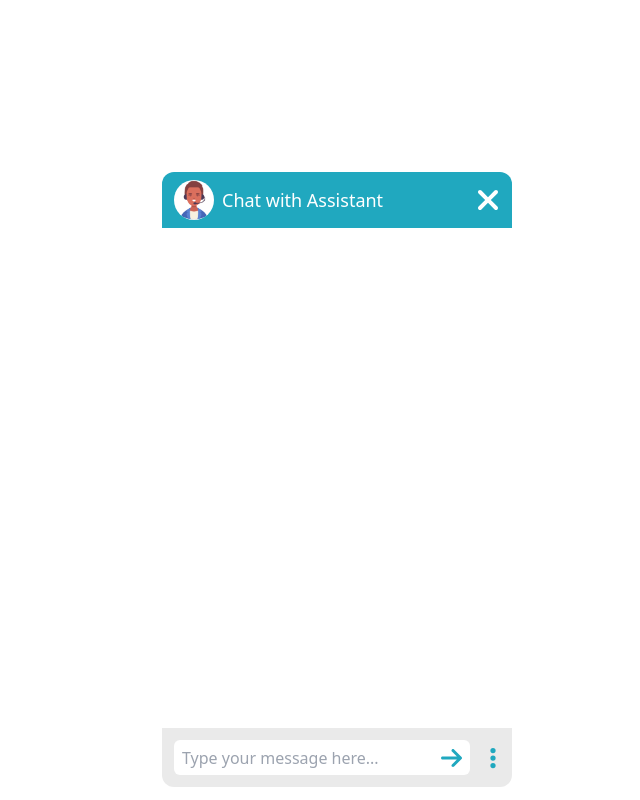
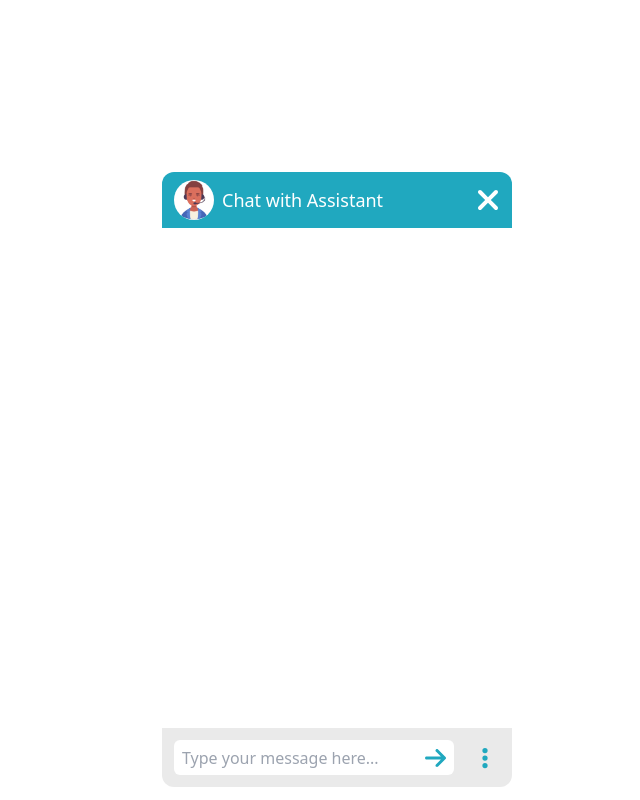
Before and after one commit to rushikeshadhav/chatbot, a React (Vite) app: page / in a window 1280 px wide. Both pictures are taken after a click on the picture 1189 px from the left and 711 px from the top of the page. Shown: the whole page, without its empty margins (640-1280 px from the left). Built offline with nearby package versions, Linux system fonts and the light colour scheme.

Commit message:
fixed more options style

```diff
--- a/src/App.jsx
+++ b/src/App.jsx
@@ -166,14 +166,15 @@ function App() {
                 onClick={handleSubmit}
               />
             </div>
-            <FontAwesomeIcon
-              className="cursor-pointer text-[--color-primary] mr-1"
-              icon={faEllipsisVertical}
-              size="xl"
-              onClick={handleMore}
-            />
+            <div className="cursor-pointer px-2" onClick={handleMore}>
+              <FontAwesomeIcon
+                className="text-[--color-primary] mr-1"
+                icon={faEllipsisVertical}
+                size="xl"
+              />
+            </div>
             <div
-              className={`absolute bottom-16 right-1 shadow-[0_0px_16px_rgba(3,27,137,0.25)] p-1 rounded-md cursor-pointer ${
+              className={`absolute bottom-16 right-1 shadow-[0_0px_16px_rgba(3,27,137,0.25)] p-1 rounded-md cursor-pointer hover:bg-gray-100 ${
                 toggleChat ? "block" : "hidden"
               }`}
               onClick={handleClearChat}
```
